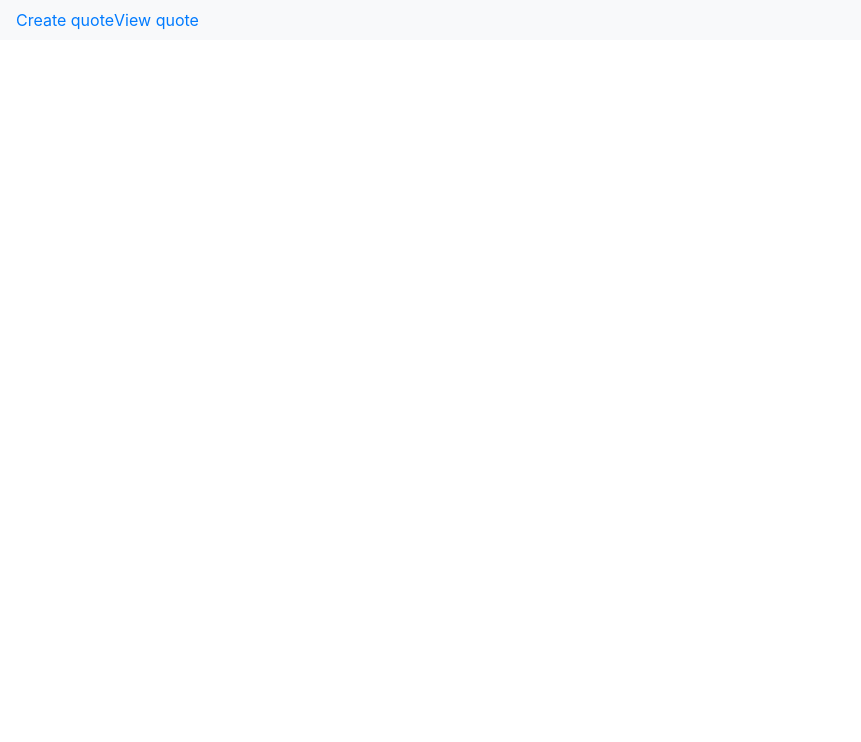
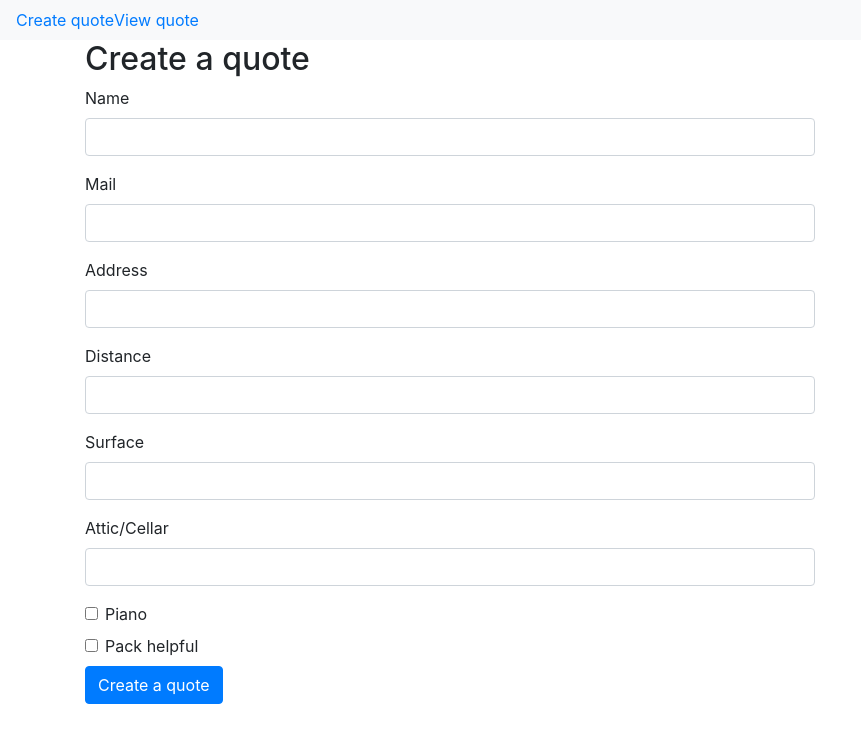
Before and after one commit to pauline-f/moving-quote, an Angular app: page /quote/create in a window 1280 px wide. Shown: the top 742 px of the page, without its empty margins (0-861 px from the left). Built offline with nearby package versions, Linux system fonts and the light colour scheme.

Commit message:
Add create.component.html

```diff
--- a/src/app/quote/create/create.component.html
+++ b/src/app/quote/create/create.component.html
@@ -1,13 +1,51 @@
-<!--
+
 
 <div class="row">
+  <div class="col-sm-8 col-sm-offset-2">
     <h2>Create a quote</h2>
-  <form [formGroup]="createQuote" (ngSubmit)="onSubmit()">
+    <form>
       <div class="form-group">
         <label for="name">Name</label>
         <input type="text" id="name" class="form-control" formControlName="name">
       </div>
+
+      <div class="form-group">
+        <label for="mail">Mail</label>
+        <input type="text" id="mail" class="form-control" formControlName="mail">
+      </div>
+
+      <div class="form-group">
+        <label for="address">Address</label>
+        <input type="text" id="name" class="form-control" formControlName="address">
+      </div>
+
+      <div class="form-group">
+        <label for="distance">Distance</label>
+        <input type="text" id="distance" class="form-control" formControlName="distance">
+      </div>
+
+      <div class="form-group">
+        <label for="surface">Surface</label>
+        <input type="text" id="surface" class="form-control" formControlName="surface">
+      </div>
+
+      <div class="form-group">
+        <label for="atticCellar">Attic/Cellar</label>
+        <input type="text" id="atticCellar" class="form-control" formControlName="atticCellar">
+      </div>
+
+      <div class="form-check">
+        <input type="checkbox" class="form-check-input" id="piano">
+        <label for="piano">Piano</label>
+      </div>
+
+      <div class="form-check">
+        <input type="checkbox" class="form-check-input" id="packHelpful">
+        <label for="packHelpful">Pack helpful</label>
+      </div>
+
+      <button class="btn btn-primary" type="submit">Create a quote</button>
+      <p class="text-danger">{{ errorMessage }}</p>
     </form>
   </div>
-
--->
+</div>
```
Lines whose indentation alone changed are shown as unchanged.
